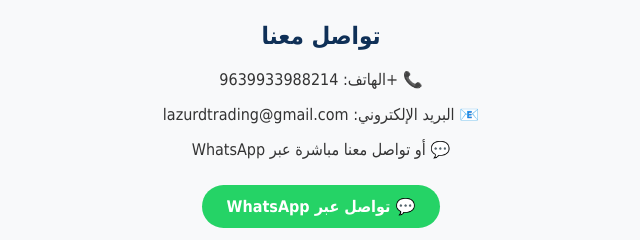
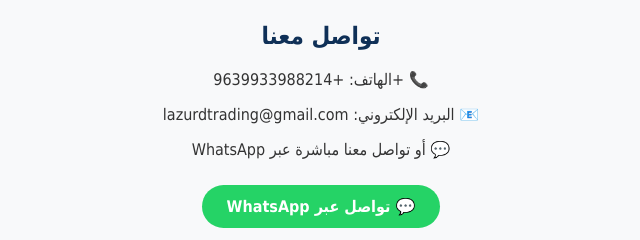
Before and after one commit to LAZURDTRADING/LAZURD, a plain HTML site: page contact.html in a window 1280 px wide. Shown: the part 229-469 px from the top of the page, 319-959 px from the left. Drawn offline with Linux system fonts and the light colour scheme.

Commit message:
Update contact.html

```diff
--- a/contact.html
+++ b/contact.html
@@ -23,7 +23,7 @@
 
 <section class="section">
   <h2>تواصل معنا</h2>
-  <p>📞 +الهاتف: 9639933988214</p>
+  <p>📞 +الهاتف: +9639933988214</p>
   <p>📧 البريد الإلكتروني: lazurdtrading@gmail.com</p>
   <p>💬 أو تواصل معنا مباشرة عبر WhatsApp</p>
   <a href="https://wa.me/963933988214" target="_blank" class="button button-whatsapp">💬 تواصل عبر WhatsApp</a>
```
